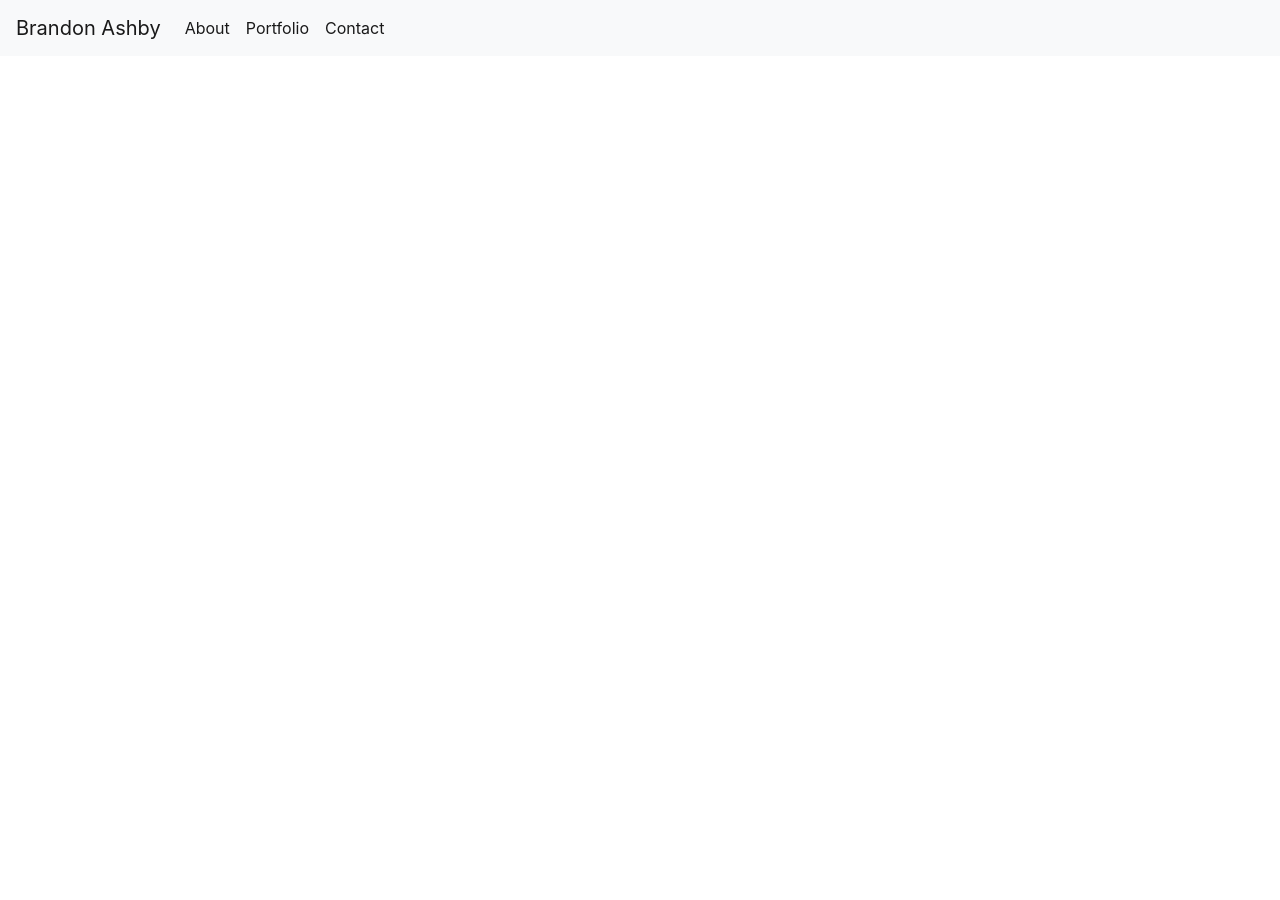
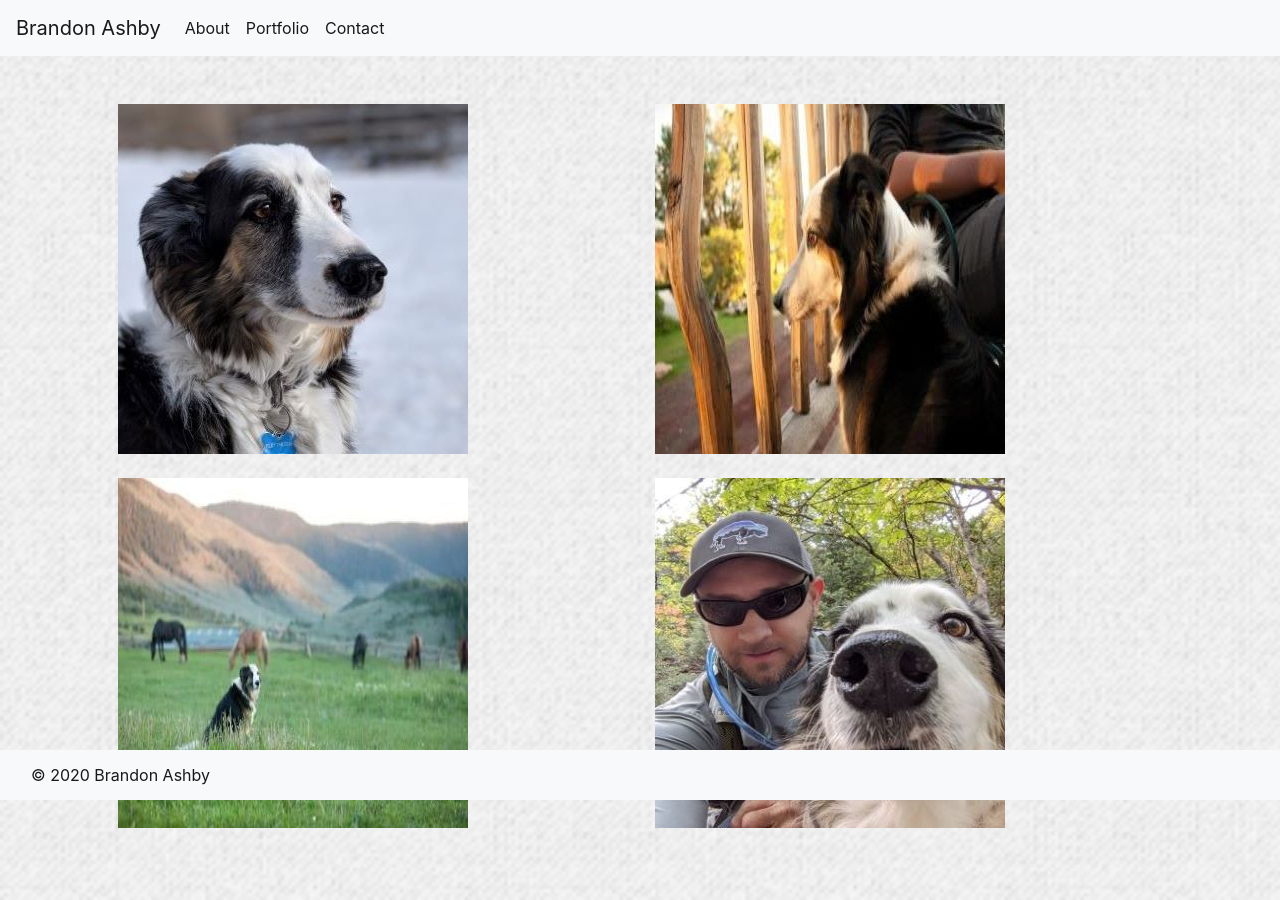
Before and after one commit to bash7325/homework-week-2, a plain HTML site: page portfolio.html in a window 1280 px wide. Before the commit the page ends 800 px from the top, so only its background shows below. Drawn offline with nearby package versions, Linux system fonts and the light colour scheme.

Commit message:
added images/styling to portfolio.html

```diff
--- a/portfolio.html
+++ b/portfolio.html
@@ -1,5 +1,6 @@
 <!doctype html>
 <html lang="en">
+
 <head>
   <title>Title</title>
   <!-- Required meta tags -->
@@ -7,25 +8,29 @@
   <meta name="viewport" content="width=device-width, initial-scale=1, shrink-to-fit=no">
 
   <!-- Bootstrap CSS -->
-    <link rel="stylesheet" href="https://stackpath.bootstrapcdn.com/bootstrap/4.3.1/css/bootstrap.min.css" integrity="sha384-ggOyR0iXCbMQv3Xipma34MD+dH/1fQ784/j6cY/iJTQUOhcWr7x9JvoRxT2MZw1T" crossorigin="anonymous">
+  <link rel="stylesheet" href="https://stackpath.bootstrapcdn.com/bootstrap/4.3.1/css/bootstrap.min.css"
+    integrity="sha384-ggOyR0iXCbMQv3Xipma34MD+dH/1fQ784/j6cY/iJTQUOhcWr7x9JvoRxT2MZw1T" crossorigin="anonymous">
+  <link rel="stylesheet" href="style.css">
 </head>
+
 <body>
   <nav class="navbar navbar-expand-lg navbar-light bg-light">
     <a class="navbar-brand" href="#">Brandon Ashby</a>
-      <button class="navbar-toggler" type="button" data-toggle="collapse" data-target="#navbarSupportedContent" aria-controls="navbarSupportedContent" aria-expanded="false" aria-label="Toggle navigation">
+    <button class="navbar-toggler" type="button" data-toggle="collapse" data-target="#navbarSupportedContent"
+      aria-controls="navbarSupportedContent" aria-expanded="false" aria-label="Toggle navigation">
       <span class="navbar-toggler-icon"></span>
     </button>
 
     <div class="collapse navbar-collapse" id="navbarSupportedContent">
       <ul class="navbar-nav mr-auto">
         <li class="nav-item active">
-            <a class="nav-link" href="#">About</a>
+          <a class="nav-link" href="index.html">About</a>
         </li>
         <li class="nav-item active">
-            <a class="nav-link" href="#">Portfolio</a>
+          <a class="nav-link" href="portfolio.html">Portfolio</a>
         </li>
         <li class="nav-item active">
-            <a class="nav-link" href="#">Contact</a>
+          <a class="nav-link" href="contact.html">Contact</a>
         </li>
         <li class="nav-item dropdown">
     </div>
@@ -34,10 +39,36 @@
     </ul>
     </div>
   </nav>
+
+  <div class="container p-5">
+    <div class="row">
+      <div class="col-sm-6 mb-4"> <img src="./Assets/Images/Riley-1.jpg" alt="">
+      </div>
+      <div class="col-sm-6 mb-4"> <img src="./Assets/Images/Riley-2.jpg" alt="">
+      </div>
+      <div class="col-sm-6 mb-4"><img src="./Assets/Images/Riley-3.jpg" alt="">
+      </div>
+      <div class="col-sm-6 mb-4"><img src="./Assets/Images/Riley-4.jpg" alt="">
+      </div>
+    </div>
+  </div>
+
+  <nav class="navbar fixed-bottom navbar-light bg-light">
+    <div class="container-fluid">
+      <a class="navbar-brand" id="footer-nav" href="#">&copy; 2020 Brandon Ashby</a>
+    </div>
+  </nav>
   <!-- Optional JavaScript -->
   <!-- jQuery first, then Popper.js, then Bootstrap JS -->
-    <script src="https://code.jquery.com/jquery-3.3.1.slim.min.js" integrity="sha384-q8i/X+965DzO0rT7abK41JStQIAqVgRVzpbzo5smXKp4YfRvH+8abtTE1Pi6jizo" crossorigin="anonymous"></script>
-    <script src="https://cdnjs.cloudflare.com/ajax/libs/popper.js/1.14.7/umd/popper.min.js" integrity="sha384-UO2eT0CpHqdSJQ6hJty5KVphtPhzWj9WO1clHTMGa3JDZwrnQq4sF86dIHNDz0W1" crossorigin="anonymous"></script>
-    <script src="https://stackpath.bootstrapcdn.com/bootstrap/4.3.1/js/bootstrap.min.js" integrity="sha384-JjSmVgyd0p3pXB1rRibZUAYoIIy6OrQ6VrjIEaFf/nJGzIxFDsf4x0xIM+B07jRM" crossorigin="anonymous"></script>
+  <script src="https://code.jquery.com/jquery-3.3.1.slim.min.js"
+    integrity="sha384-q8i/X+965DzO0rT7abK41JStQIAqVgRVzpbzo5smXKp4YfRvH+8abtTE1Pi6jizo"
+    crossorigin="anonymous"></script>
+  <script src="https://cdnjs.cloudflare.com/ajax/libs/popper.js/1.14.7/umd/popper.min.js"
+    integrity="sha384-UO2eT0CpHqdSJQ6hJty5KVphtPhzWj9WO1clHTMGa3JDZwrnQq4sF86dIHNDz0W1"
+    crossorigin="anonymous"></script>
+  <script src="https://stackpath.bootstrapcdn.com/bootstrap/4.3.1/js/bootstrap.min.js"
+    integrity="sha384-JjSmVgyd0p3pXB1rRibZUAYoIIy6OrQ6VrjIEaFf/nJGzIxFDsf4x0xIM+B07jRM"
+    crossorigin="anonymous"></script>
 </body>
+
 </html>
```
Also changed, not shown: index.html (+3 -3 lines), Assets/Images/Riley-1.jpg (added), Assets/Images/Riley-2.jpg (added), Assets/Images/Riley-3.jpg (added), Assets/Images/Riley-4.jpg (added), style.css (line endings or trailing spaces), 2 other files. Lines whose indentation alone changed are shown as unchanged.
